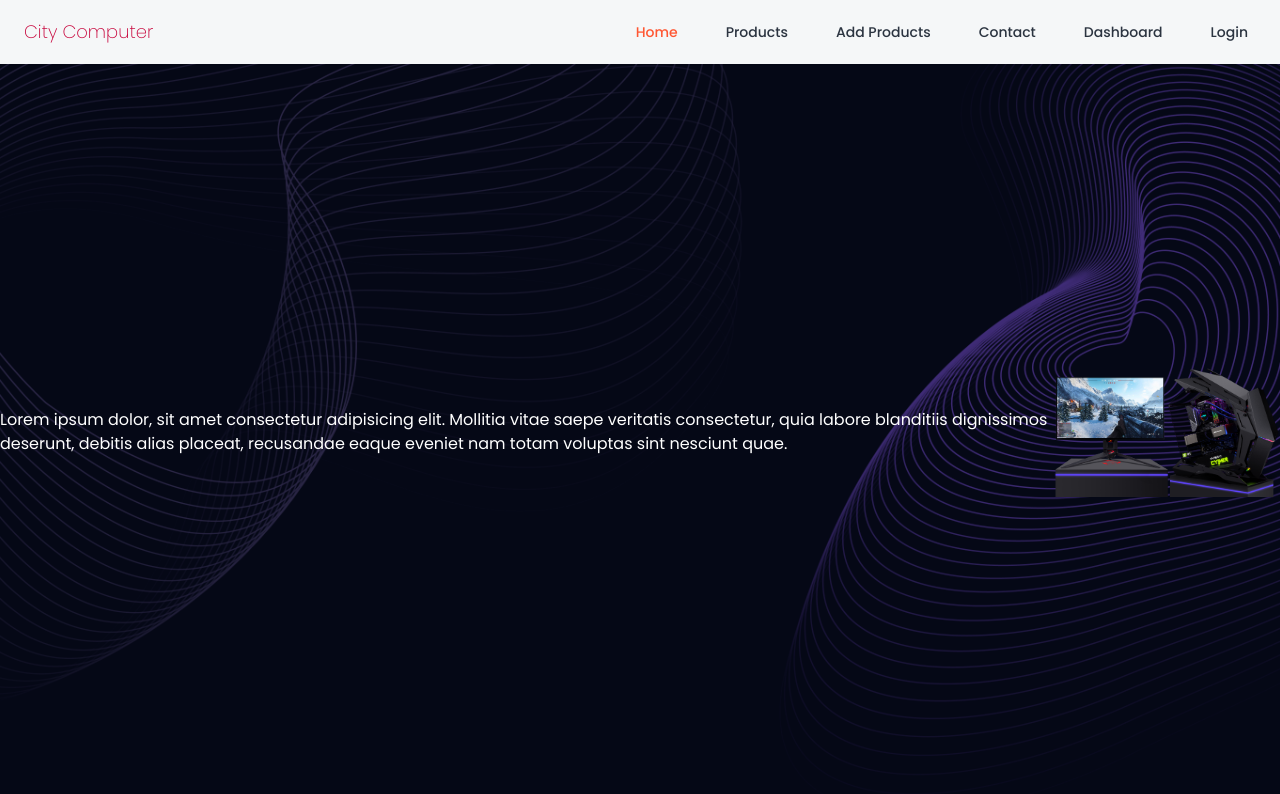
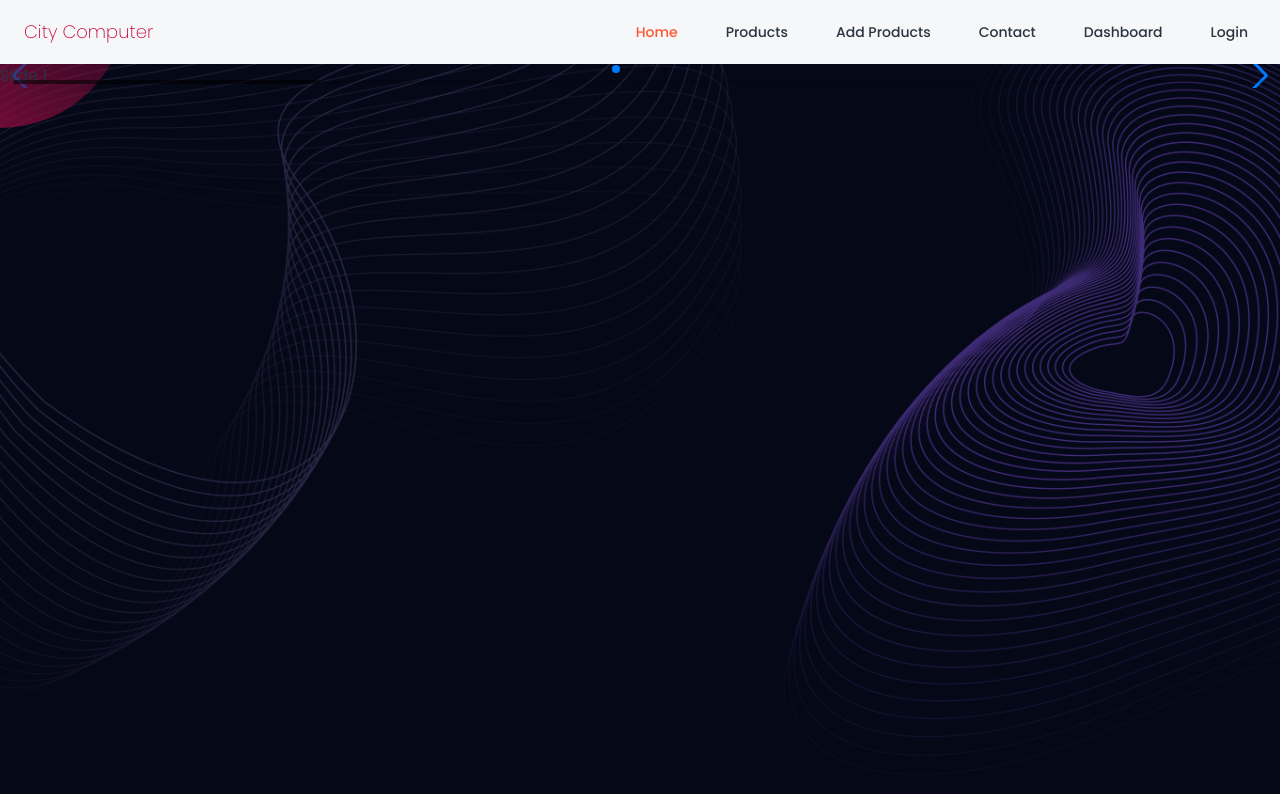
Before and after one commit to naimuddin94/computer-shop-client, a Next.js app: page / in a window 1280 px wide. Shown: the top 794 px of the page. Built offline with nearby package versions, Linux system fonts and the light colour scheme; no server answers.

Commit message:
swiper slider initialization

```diff
--- a/package.json
+++ b/package.json
@@ -22,6 +22,7 @@
     "react-icons": "^4.12.0",
     "react-toastify": "^9.1.3",
     "sweetalert2": "^11.10.1",
+    "swiper": "^11.0.5",
     "yup": "^1.3.2"
   },
   "devDependencies": {
--- a/src/components/home/Banner.tsx
+++ b/src/components/home/Banner.tsx
@@ -1,17 +1,36 @@
+"use client";
 import Image from "next/image";
-import cpu from "/public/assets/hyperpc-perfrormance-page-banner.png"
+import { Navigation, Pagination, Scrollbar, A11y } from "swiper/modules";
+
+import { Swiper, SwiperSlide } from "swiper/react";
+
+// Import Swiper styles
+import "swiper/css";
+import "swiper/css/navigation";
+import "swiper/css/pagination";
+import "swiper/css/scrollbar";
 
 const Banner = () => {
   return (
-    <div className="bg-custom-background bg-cover bg-center min-h-[calc(100vh-64px)] flex items-center text-white">
+    <div className="bg-custom-background bg-cover bg-center min-h-[calc(100vh-64px)]">
+      <div className="w-64 h-64 rounded-full absolute bg-gradient-to-tr from-theme-color-300 -top-32 -left-32"></div>
       <div>
-        Lorem ipsum dolor, sit amet consectetur adipisicing elit. Mollitia vitae
-        saepe veritatis consectetur, quia labore blanditiis dignissimos
-        deserunt, debitis alias placeat, recusandae eaque eveniet nam totam
-        voluptas sint nesciunt quae.
-      </div>
-      <div>
-        <Image src={cpu} alt="banner image" width={400} height={400} />
+        <Swiper
+          // install Swiper modules
+          modules={[Navigation, Pagination, Scrollbar, A11y]}
+          spaceBetween={30}
+          slidesPerView={1}
+          navigation
+          pagination={{ clickable: true }}
+          scrollbar={{ draggable: true }}
+          onSwiper={(swiper) => console.log(swiper)}
+          onSlideChange={() => console.log("slide change")}
+        >
+          <SwiperSlide>Slide 1</SwiperSlide>
+          <SwiperSlide>Slide 2</SwiperSlide>
+          <SwiperSlide>Slide 3</SwiperSlide>
+          <SwiperSlide>Slide 4</SwiperSlide>
+        </Swiper>
       </div>
     </div>
   );
```
Also changed, not shown: 1 other file (tests, documents, lock files or other folders).
